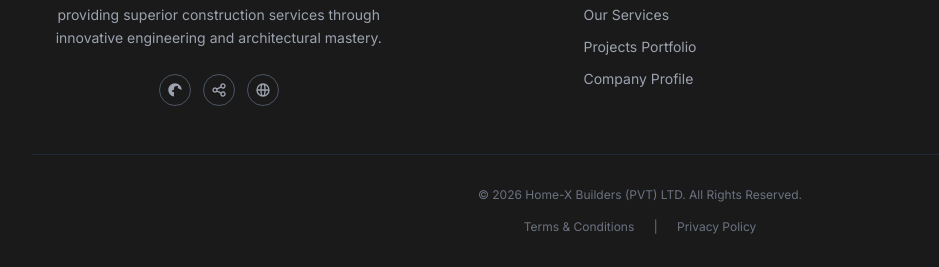
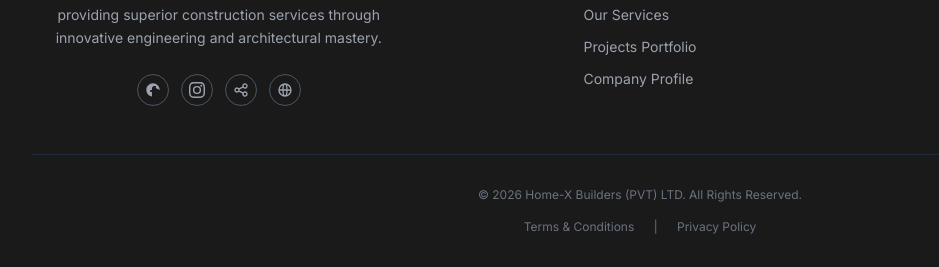
Before and after one commit to kabil0507/Home-X, a website built with Vite: page index.html in a window 1280 px wide. Shown: the part 4411-4678 px from the top of the page, 0-939 px from the left. Built offline with nearby package versions, Linux system fonts and the light colour scheme.

Commit message:
instagram icon in footer

```diff
--- a/index.html
+++ b/index.html
@@ -382,6 +382,9 @@
               <svg class="w-4 h-4" fill="currentColor" viewBox="0 0 24 24"><path fill-rule="evenodd" d="M22 12c0-5.523-4.477-10-10-10S2 6.477 2 12c0 4.991 3.657 9.128 8.438 9.878v-6.987h-2.54V12h2.54V9.797c0-2.506 1.492-3.89 3.777-3.89 1.094 0 2.238.195 2.238.195v2.46h-1.26c-1.243 0-1.63 1.562V12h2.773l-.443 2.891h-2.33v6.988C18.343 21.128 22 16.991 22 12z" clip-rule="evenodd" /></svg>
             </a>
             <a href="#" class="w-8 h-8 rounded-full border border-gray-600 flex items-center justify-center text-gray-400 hover:text-white hover:border-brand-red hover:bg-brand-red transition">
+              <svg class="w-4 h-4" fill="currentColor" viewBox="0 0 24 24"><path d="M12 2.163c3.204 0 3.584.012 4.85.07 3.252.148 4.771 1.691 4.919 4.919.058 1.265.069 1.645.069 4.849 0 3.205-.012 3.584-.069 4.849-.149 3.225-1.664 4.771-4.919 4.919-1.266.058-1.644.07-4.85.07-3.204 0-3.584-.012-4.849-.07-3.26-.149-4.771-1.699-4.919-4.92-.058-1.265-.07-1.644-.07-4.849 0-3.204.013-3.583.07-4.849.149-3.227 1.664-4.771 4.919-4.919 1.266-.057 1.645-.069 4.849-.069zM12 0C8.741 0 8.333.014 7.053.072 2.695.272.273 2.69.073 7.052.014 8.333 0 8.741 0 12c0 3.259.014 3.668.072 4.948.2 4.358 2.618 6.78 6.98 6.98C8.333 23.986 8.741 24 12 24c3.259 0 3.668-.014 4.948-.072 4.354-.2 6.782-2.618 6.979-6.98.059-1.28.073-1.689.073-4.948 0-3.259-.014-3.667-.072-4.947-.196-4.354-2.617-6.78-6.979-6.98C15.668.014 15.259 0 12 0zm0 5.838a6.162 6.162 0 100 12.324 6.162 6.162 0 000-12.324zM12 16a4 4 0 110-8 4 4 0 010 8zm6.406-11.845a1.44 1.44 0 100 2.881 1.44 1.44 0 000-2.881z"/></svg>
+            </a>
+            <a href="#" class="w-8 h-8 rounded-full border border-gray-600 flex items-center justify-center text-gray-400 hover:text-white hover:border-brand-red hover:bg-brand-red transition">
               <svg class="w-4 h-4" fill="none" stroke="currentColor" viewBox="0 0 24 24"><path stroke-linecap="round" stroke-linejoin="round" stroke-width="2" d="M8.684 13.342C8.886 12.938 9 12.482 9 12c0-.482-.114-.938-.316-1.342m0 2.684a3 3 0 110-2.684m0 2.684l6.632 3.316m-6.632-6l6.632-3.316m0 0a3 3 0 105.367-2.684 3 3 0 00-5.367 2.684zm0 9.316a3 3 0 105.368 2.684 3 3 0 00-5.368-2.684z"></path></svg>
             </a>
             <a href="#" class="w-8 h-8 rounded-full border border-gray-600 flex items-center justify-center text-gray-400 hover:text-white hover:border-brand-red hover:bg-brand-red transition">
```
